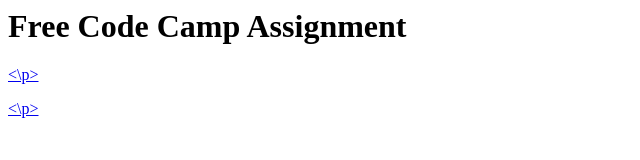
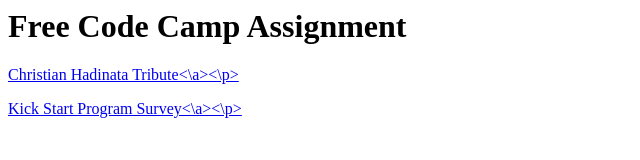
Before and after one commit to henurip/henurip.github.io, a plain HTML site: page index.html in a window 1280 px wide. Shown: the whole page, without its empty margins (0-640 px from the left). Drawn offline with Linux system fonts and the light colour scheme.

Commit message:
memperbaiki halaman index awal

```diff
--- a/index.html
+++ b/index.html
@@ -1,3 +1,3 @@
 <h1> Free Code Camp Assignment</h1>
-<p><a href="\tributeassignment\src\index.html"<\a><\p>
-<p><a href="\kspsurvey\src\index.html"<\a><\p>
+<p><a href="\tributeassignment\src\index.html">Christian Hadinata Tribute<\a><\p>
+<p><a href="\kspsurvey\src\index.html">Kick Start Program Survey<\a><\p>
```
